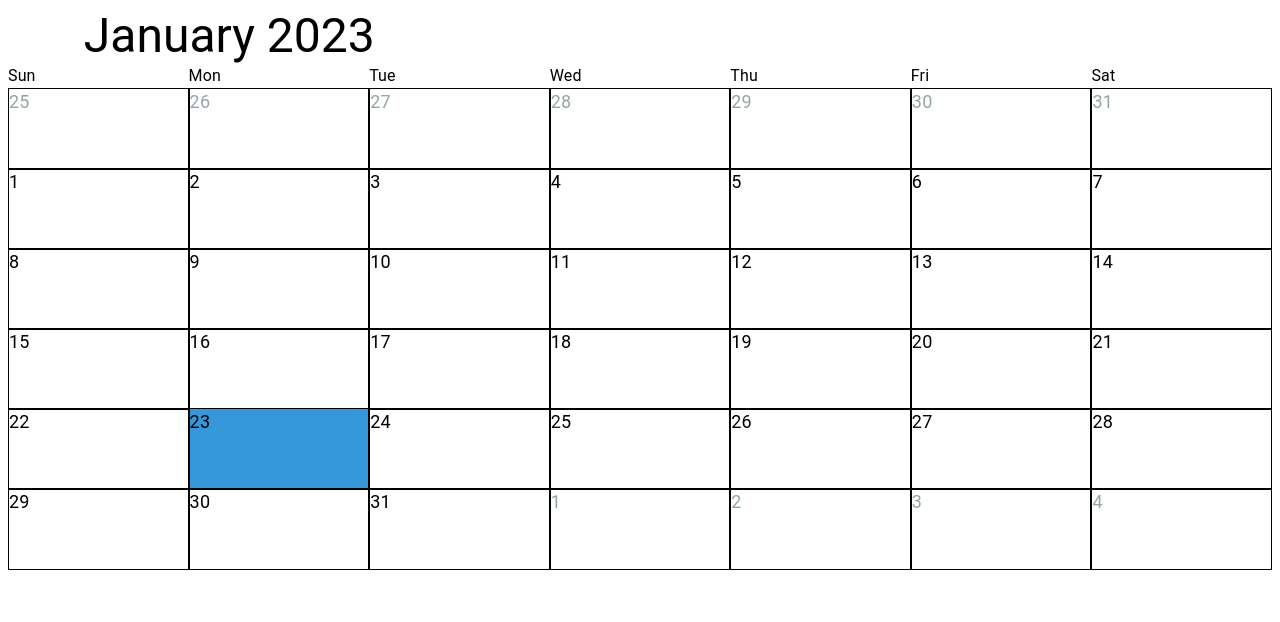
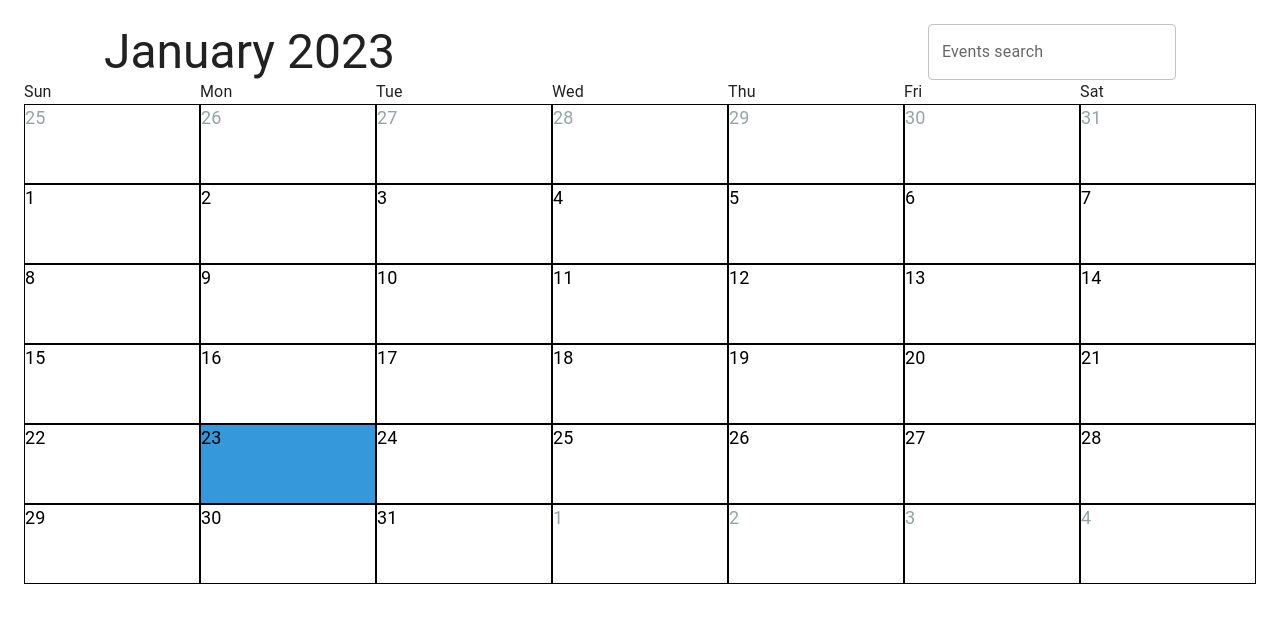
Before and after one commit to Muhitori/addax-test-task, a React (Create React App) app: page / in a window 1280 px wide. Shown: the top 622 px of the page. Built offline with nearby package versions, Linux system fonts and the light colour scheme.

Commit message:
events search

```diff
--- a/src/components/App.tsx
+++ b/src/components/App.tsx
@@ -1,3 +1,4 @@
+import { CssBaseline } from "@mui/material";
 import { Provider } from "react-redux";
 import { store } from "../store/store";
 import { Calendar } from "./Сalendar";
@@ -5,6 +6,7 @@ import { Calendar } from "./Сalendar";
 function App() {
 	return (
 		<Provider store={store}>
+			<CssBaseline />
 			<Calendar />
 		</Provider>
 	);
--- a/src/components/Сalendar/Body/Day/index.tsx
+++ b/src/components/Сalendar/Body/Day/index.tsx
@@ -7,13 +7,18 @@ import { ContextMenu } from "./ContextMenu";
 
 interface Props {
 	day: Day;
+	eventSearchValue: string;
 }
 
 const SELECTED_COLOR = "#3498db";
 const CURRENT_MONTH_COLOR = "black";
 const NOT_CURRENT_MONTH_COLOR = "#95a5a6";
 
-export const DayComponent: FC<Props> = ({ day }) => {
+export const DayComponent: FC<Props> = ({ day, eventSearchValue }) => {
+	const renderedEvents = day.events?.filter((event) =>
+		event.title.includes(eventSearchValue)
+	);
+
 	const [anchorEl, setAnchorEl] = useState<null | HTMLElement>(null);
 	const open = Boolean(anchorEl);
 
@@ -61,7 +66,7 @@ export const DayComponent: FC<Props> = ({ day }) => {
 							{day.dayNumber}
 						</Typography>
 
-						{day.events?.map((event, index) => (
+						{renderedEvents?.map((event, index) => (
 							<EventComponent key={event.id} event={event} index={index} />
 						))}
 					</Box>
--- a/src/components/Сalendar/Body/index.tsx
+++ b/src/components/Сalendar/Body/index.tsx
@@ -13,7 +13,11 @@ import { DayComponent } from "./Day";
 import { EventModal } from "./modal/EventModal";
 import { TagModal } from "./modal/TagModal";
 
-export const Body: FC = () => {
+interface Props {
+	eventSearchValue: string;
+}
+
+export const Body: FC<Props> = ({ eventSearchValue }) => {
 	const dispatch = useDispatch();
 
 	const days = useSelector(daysSelector);
@@ -66,7 +70,11 @@ export const Body: FC = () => {
 					}}>
 					{days.map((day) => {
 						return (
-							<DayComponent key={`${day.month}-${day.dayNumber}`} day={day} />
+							<DayComponent
+								key={`${day.month}-${day.dayNumber}`}
+								day={day}
+								eventSearchValue={eventSearchValue}
+							/>
 						);
 					})}
 				</Box>
--- a/src/components/Сalendar/Header.tsx
+++ b/src/components/Сalendar/Header.tsx
@@ -1,15 +1,30 @@
-import { Typography } from "@mui/material";
+import { Box, TextField, Typography } from "@mui/material";
 import { FC } from "react";
 import { useSelector } from "react-redux/es/exports";
 import { currentDateSelector } from "../../store/selectors/calendar.selector";
 import { MONTHS } from "./constants";
 
-export const Header: FC = () => {
+interface Props {
+	eventSearchValue: string;
+	onEventSearchValueChange: (value: string) => void;
+}
+
+export const Header: FC<Props> = ({
+	eventSearchValue,
+	onEventSearchValueChange,
+}) => {
 	const date = useSelector(currentDateSelector);
 
 	return (
-		<Typography variant='h3' pl='6%'>
-			{`${MONTHS[date.getMonth()]} ${date.getFullYear()}`}
-		</Typography>
+		<Box display='flex' justifyContent='space-between' px={10}>
+			<Typography variant='h3'>
+				{`${MONTHS[date.getMonth()]} ${date.getFullYear()}`}
+			</Typography>
+			<TextField
+				label='Events search'
+				value={eventSearchValue}
+				onChange={(e) => onEventSearchValueChange(e.target.value)}
+			/>
+		</Box>
 	);
 };
--- a/src/components/Сalendar/index.tsx
+++ b/src/components/Сalendar/index.tsx
@@ -1,5 +1,5 @@
 import { Box } from "@mui/material";
-import { useEffect } from "react";
+import { useEffect, useState } from "react";
 import { useDispatch } from "react-redux";
 import { setCurrentDate } from "../../store/slices/calendar.slice";
 import { Body } from "./Body";
@@ -8,14 +8,23 @@ import { Header } from "./Header";
 export const Calendar = () => {
 	const dispatch = useDispatch();
 
+	const [eventSearchValue, setEventSearchValue] = useState("");
+
 	useEffect(() => {
 		dispatch(setCurrentDate(new Date()));
 	}, [dispatch]);
 
+	const handleEventSearchValueChange = (value: string) => {
+		setEventSearchValue(value);
+	};
+
 	return (
-		<Box width='100%'>
-			<Header />
-			<Body />
+		<Box width='100%' p={3}>
+			<Header
+				eventSearchValue={eventSearchValue}
+				onEventSearchValueChange={handleEventSearchValueChange}
+			/>
+			<Body eventSearchValue={eventSearchValue} />
 		</Box>
 	);
 };
```
